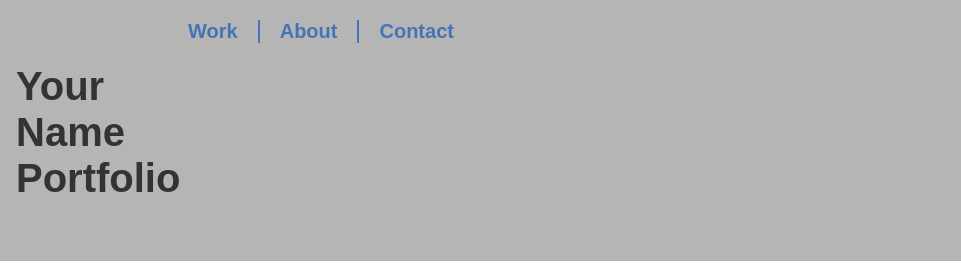
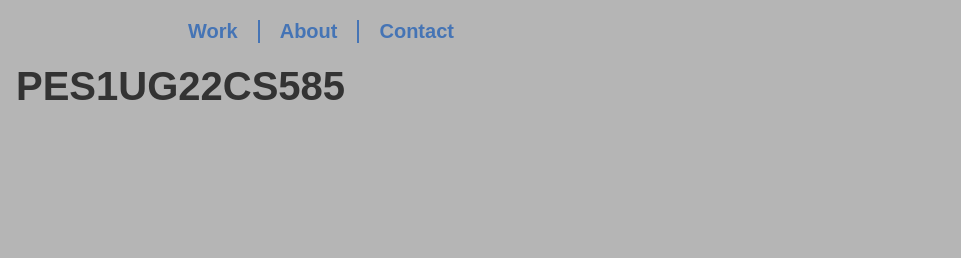
Before and after one commit to Shrujan-V/Portfolio, a plain HTML site: page index.html in a window 1280 px wide. Shown: the top 275 px of the page, 319-1280 px from the left. Drawn offline with nearby package versions, Linux system fonts and the light colour scheme.

Commit message:
PES1UG22CS585

```diff
--- a/index.html
+++ b/index.html
@@ -4,7 +4,7 @@
 	<meta charset="UTF-8">
 
 	<!--/ /---- Put your name in the title of the page ----/ /-->
-	<title>Put Your Name Here</title>
+	<title>PES1UG22CS585</title>
 
 	<!--/ /-------- Normalize CSS --------/ /-->
 	<link href="https://cdnjs.cloudflare.com/ajax/libs/normalize/8.0.1/normalize.min.css" rel="stylesheet">
@@ -38,7 +38,7 @@
         <div class="wrapper">
 
 			<div class="logo-container">
-				<h1>Your<br>Name<br>Portfolio</h1>
+				<h1>PES1UG22CS585</h1>
 
 				<!-- ------------------------------------------------------
 				Note that the image of the logo is linked to the home page.
```
